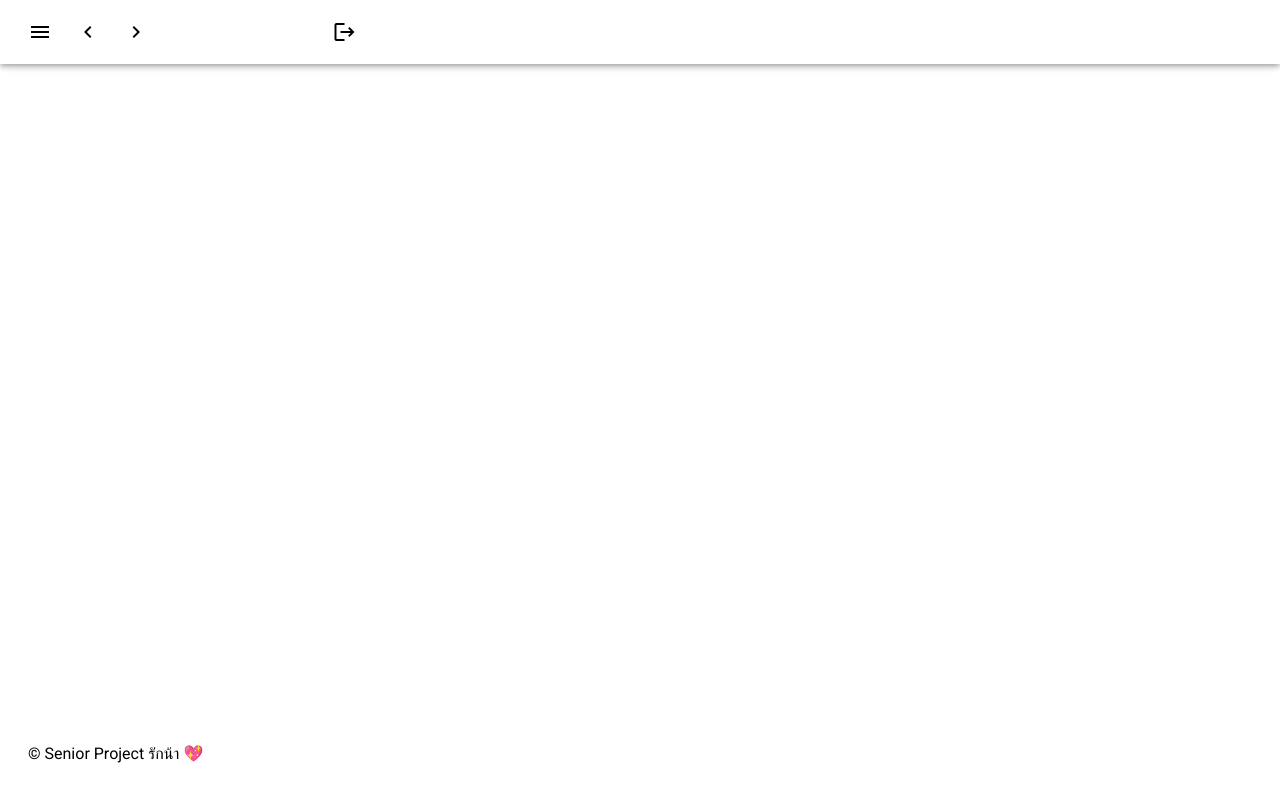
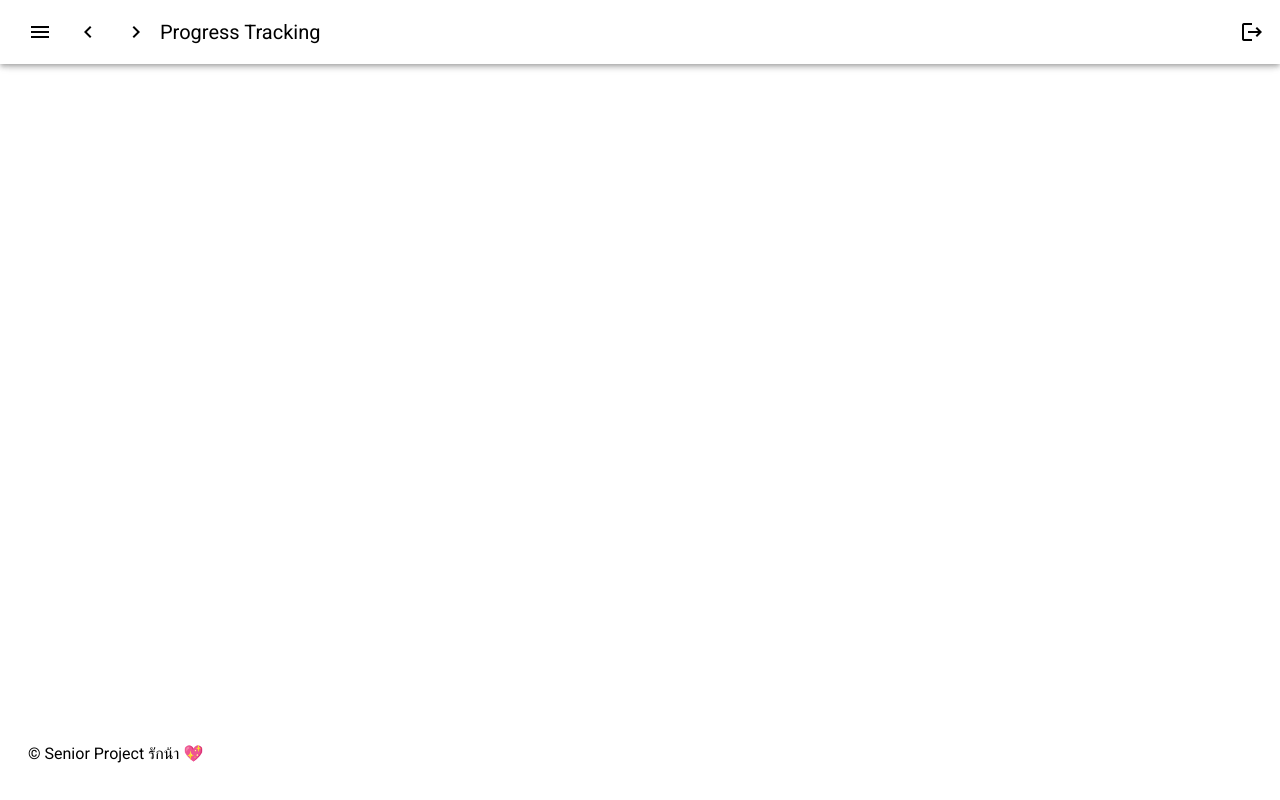
Before and after one commit to Ntdpz/Graduation_project, a Nuxt app in the folder font_end/: page /User/editUser/1 in a window 1280 px wide. Built offline with nearby package versions, Linux system fonts and the light colour scheme.

Commit message:
chage color Progress Tracking

```diff
--- a/font_end/layouts/default.vue
+++ b/font_end/layouts/default.vue
@@ -29,7 +29,7 @@
 
         <!-- ใส่ router-link เพื่อให้คลิกที่ Progress Tracking นำไปยังหน้าหลัก -->
         <router-link to="/" style="text-decoration: none; color: #000000;">
-          <v-toolbar-title class="custom-title">Progress Tracking</v-toolbar-title>
+          <v-toolbar-title  class="custom-title" style="color: #000000;">Progress Tracking </v-toolbar-title>
         </router-link>
 
         <v-spacer></v-spacer>
@@ -120,4 +120,4 @@ body {
 .custom-spacer {
   width: 20px;
 }
-</style>
+</>
```
